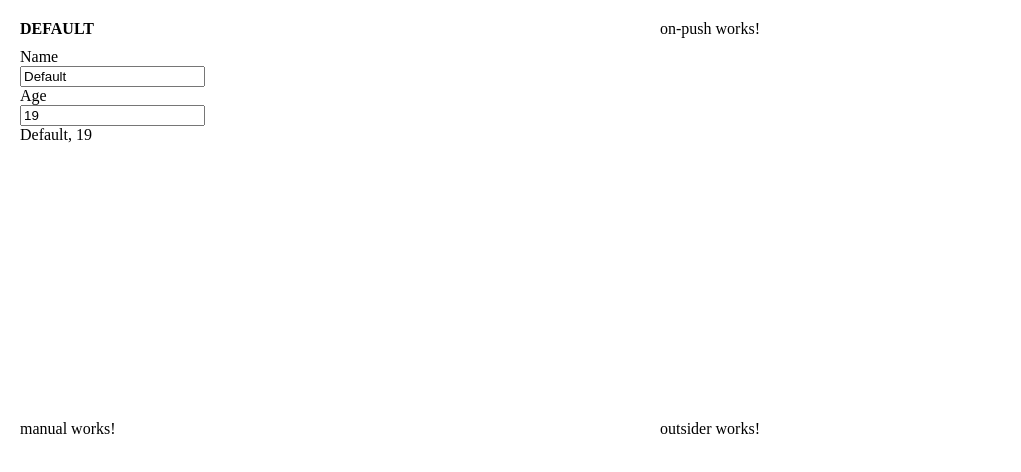
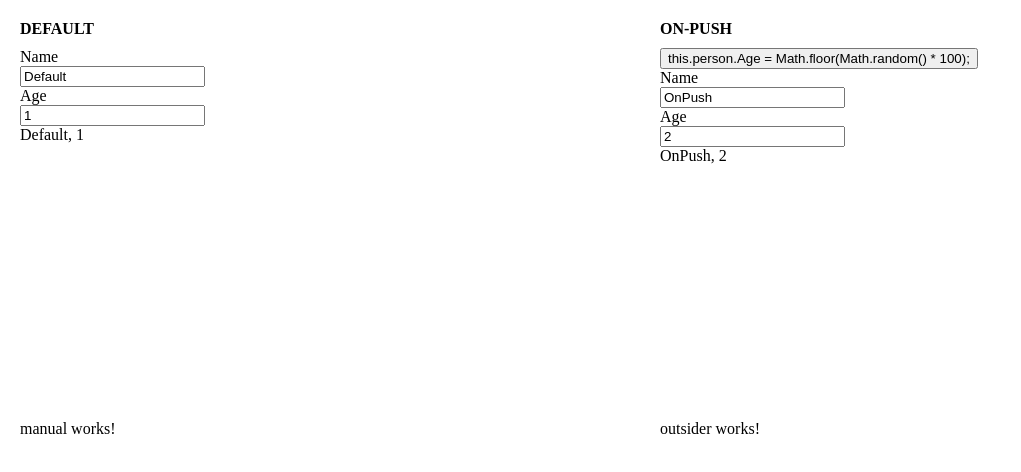
Before and after one commit to dasmeer/ng-training, an Angular app in the folder change-detection/: page / in a window 1280 px wide. Shown: the top 472 px of the page, without its empty margins (0-1021 px from the left). Built offline with nearby package versions, Linux system fonts and the light colour scheme.

Commit message:
on-push strategy component ready

```diff
--- a/change-detection/src/app/app.module.ts
+++ b/change-detection/src/app/app.module.ts
@@ -6,6 +6,8 @@ import { DefaultComponent } from './default/default.component';
 import { OnPushComponent } from './on-push/on-push.component';
 import { ManualComponent } from './manual/manual.component';
 import { OutsiderComponent } from './outsider/outsider.component';
+
+import {FormsModule} from '@angular/forms';
 
 @NgModule({
   declarations: [
@@ -16,7 +18,7 @@ import { OutsiderComponent } from './outsider/outsider.component';
     OutsiderComponent
   ],
   imports: [
-    BrowserModule
+    BrowserModule, FormsModule
   ],
   providers: [],
   bootstrap: [AppComponent]
--- a/change-detection/src/app/default/default.component.html
+++ b/change-detection/src/app/default/default.component.html
@@ -1,7 +1,7 @@
 <div class="component-body">
     <h1>DEFAULT</h1>
     <div>Name</div>
-    <input [value]="person.Name" (input)="person.Name = $event.target.value" />
+    <input [(ngModel)]="person.Name"  />
     <div>Age</div>
     <input [value]="person.Age" (input)="person.Age = $event.target.value"/>
     <div> {{person.Name}}, {{person.Age}} </div>
--- a/change-detection/src/app/default/default.component.ts
+++ b/change-detection/src/app/default/default.component.ts
@@ -1,5 +1,5 @@
 import { Component, OnInit, Input } from '@angular/core';
-import { PersonDefault } from './person';
+import { PersonDefault } from '../person';
 
 @Component({
     selector: 'app-default',
@@ -10,7 +10,7 @@ export class DefaultComponent {
     person: PersonDefault;
 
     constructor() {
-        this.person = new PersonDefault('Default', 19);
+        this.person = new PersonDefault('Default', 1);
     }
 
     get runChangeDetection() {
--- a/change-detection/src/app/on-push/on-push.component.html
+++ b/change-detection/src/app/on-push/on-push.component.html
@@ -1,3 +1,10 @@
 <div class="component-body">
-  on-push works!
+    <h1>ON-PUSH</h1>
+    <button (click)="onClick()">this.person.Age = Math.floor(Math.random() * 100);</button>
+    <div>Name</div>
+    <input [value]="person.Name" />
+    <div>Age</div>
+    <input [value]="person.Age" />
+    <div> {{person.Name}}, {{person.Age}} </div>
+    {{runChangeDetection}}
 </div>
--- a/change-detection/src/app/on-push/on-push.component.ts
+++ b/change-detection/src/app/on-push/on-push.component.ts
@@ -1,15 +1,25 @@
-import { Component, OnInit } from '@angular/core';
+import { Component, OnInit, ChangeDetectionStrategy, Input } from '@angular/core';
+import { PersonDefault } from '../person';
 
 @Component({
-  selector: 'app-on-push',
-  templateUrl: './on-push.component.html',
-  styleUrls: ['./on-push.component.less']
+    changeDetection: ChangeDetectionStrategy.OnPush,
+    selector: 'app-on-push',
+    templateUrl: './on-push.component.html',
+    styleUrls: ['./on-push.component.less']
 })
-export class OnPushComponent implements OnInit {
+export class OnPushComponent {
+    @Input() person: PersonDefault;
 
-  constructor() { }
+    constructor() {
+        this.person = new PersonDefault('OnPush', 2);
+    }
 
-  ngOnInit() {
-  }
+    get runChangeDetection() {
+        console.log('checking ON-PUSH view');
+        return null;
+    }
 
+    onClick() {
+        this.person.Age = Math.floor(Math.random() * 100);
+    }
 }
```
Also changed, not shown: change-detection/src/app/person.ts (renamed from change-detection/src/app/default/person.ts).
